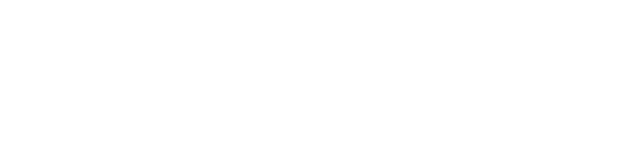
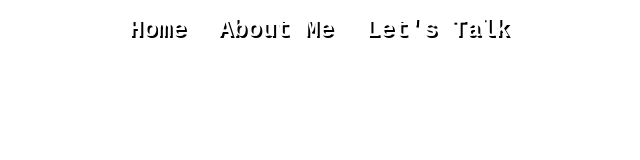
Before and after one commit to HereonCloud/HTML-Semantic, a plain HTML site: page index.html in a window 1280 px wide. Shown: the whole page, without its empty margins (337-977 px from the left). Drawn offline with Linux system fonts and the light colour scheme.

Commit message:
Add header and navbar

```diff
--- a/index.html
+++ b/index.html
@@ -10,7 +10,13 @@
 </head>
 
 <body>
-
+    <header class="header">
+        <nav class="nav">
+            <a>Home</a>
+            <a>About Me</a>
+            <a>Let's Talk</a>
+        </nav>
+    </header>
 </body>
 
 </html>
--- a/styles.css
+++ b/styles.css
@@ -0,0 +1,46 @@
+html,
+body {
+  margin: 0;
+  padding: 0;
+  font-family: 'Courier New', monospace;
+  width: 100%;
+}
+
+main {
+  width: 100%;
+  display: flex;
+  flex-direction: column;
+  justify-content: center;
+  align-items: center;
+}
+
+.header {
+  position: fixed;
+  z-index: 99;
+  background: transparent;
+  padding: 16px;
+  font-size: 12px;
+  color: #ffffff;
+  width: 100%;
+}
+
+.nav {
+  display: flex;
+  align-items: center;
+  justify-content: center;
+  width: 100%;
+  gap: 32px;
+  font-size: 2em;
+}
+
+.nav > a {
+  color: #ffffff;
+  cursor: pointer;
+  font-weight: 600;
+  text-shadow: 2px 2px black;
+}
+
+.nav > a:hover {
+  color: #ffffff;
+  text-decoration: underline;
+}
```
